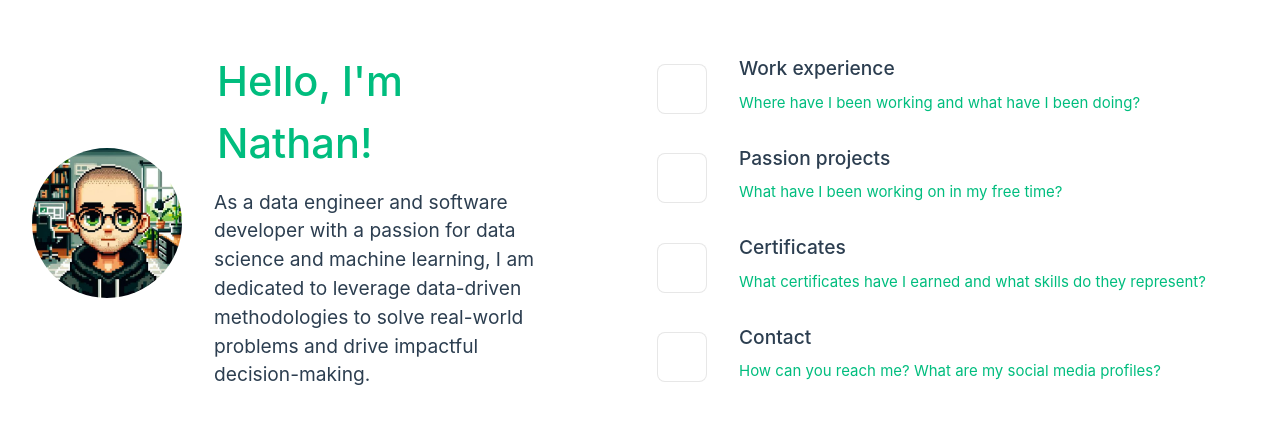
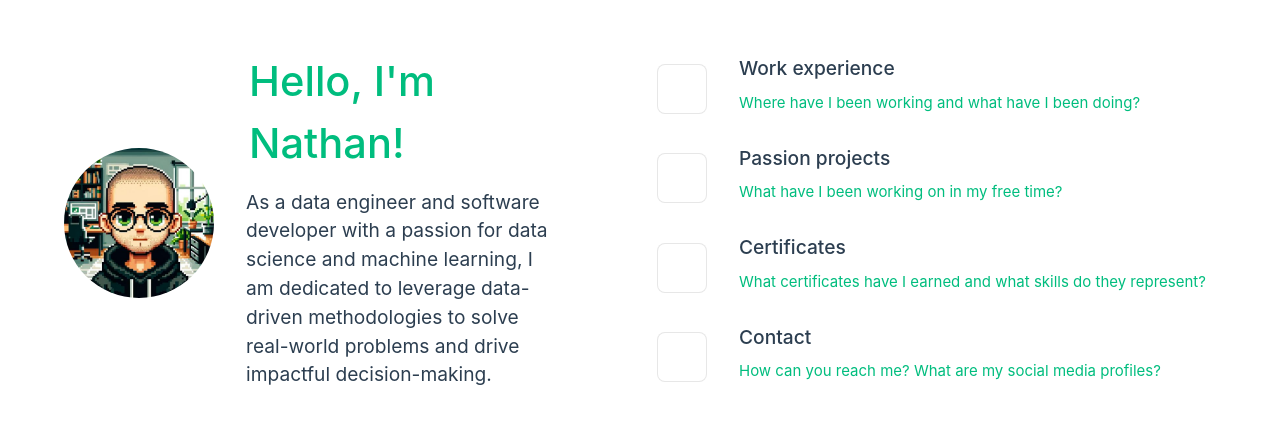
Before and after one commit to Mongosaurusrex/portfolio, a Vue app: page / in a window 1280 px wide. Shown: the part 177-600 px from the top of the page. Built offline with nearby package versions, Linux system fonts and the light colour scheme; some icons are missing.

Commit message:
Adding animations upon switching route

```diff
--- a/src/App.vue
+++ b/src/App.vue
@@ -1,8 +1,8 @@
 <template>
   <router-view v-slot="{ Component }">
-    <!---<transition name="fade" mode="out-in">-->
-    <Component :is="Component" />
-    <!--</transition>-->
+    <transition name="fade" mode="out-in">
+      <Component :is="Component" />
+    </transition>
   </router-view>
 </template>
 
--- a/src/assets/main.css
+++ b/src/assets/main.css
@@ -26,10 +26,4 @@ a,
     display: flex;
     place-items: center;
   }
-
-  #app {
-    display: grid;
-    grid-template-columns: 1fr 1fr;
-    padding: 0 2rem;
-  }
 }
--- a/src/pages/UnderConstructionPage.vue
+++ b/src/pages/UnderConstructionPage.vue
@@ -1,5 +1,5 @@
 <script setup lang="ts">
-import BackToHome from '../components/BackToHome.vue';
+import BackToHome from '@/components/BackToHome.vue';
 </script>
 
 <template>
--- a/src/pages/WelcomePage.vue
+++ b/src/pages/WelcomePage.vue
@@ -1,8 +1,9 @@
 <script setup lang="ts">
-import IndexTree from '../components/IndexTree.vue';
+import IndexTree from '@/components/IndexTree.vue';
 </script>
 
 <template>
+  <div class="divider">
     <header>
       <img alt="avatar" class="avatar" src="../assets/avatar.jpg" width="125" height="125" />
       <div class="wrapper">
@@ -19,6 +20,7 @@ import IndexTree from '../components/IndexTree.vue';
     <main>
       <IndexTree />
     </main>
+  </div>
 </template>
 
 <style scoped>
@@ -43,6 +45,12 @@ header {
 
   .avatar {
     margin: 0 2rem 0 0;
+  }
+
+  .divider {
+    display: grid;
+    grid-template-columns: 1fr 1fr;
+    padding: 0 2rem;
   }
 
   header .wrapper {
--- a/src/pages/WorkExperiencePage.vue
+++ b/src/pages/WorkExperiencePage.vue
@@ -1,7 +1,7 @@
 <script setup lang="ts">
-import data from '../data/config';
-import BackToHome from '../components/BackToHome.vue';
-import WorkExperienceItem from '../components/WorkExperienceItem.vue';
+import data from '@/data/config';
+import BackToHome from '@/components/BackToHome.vue';
+import WorkExperienceItem from '@/components/WorkExperienceItem.vue';
 </script>
 
 <script lang="ts">
```
Also changed, not shown: src/router.ts (+4 -4 lines). Lines whose indentation alone changed are shown as unchanged.
